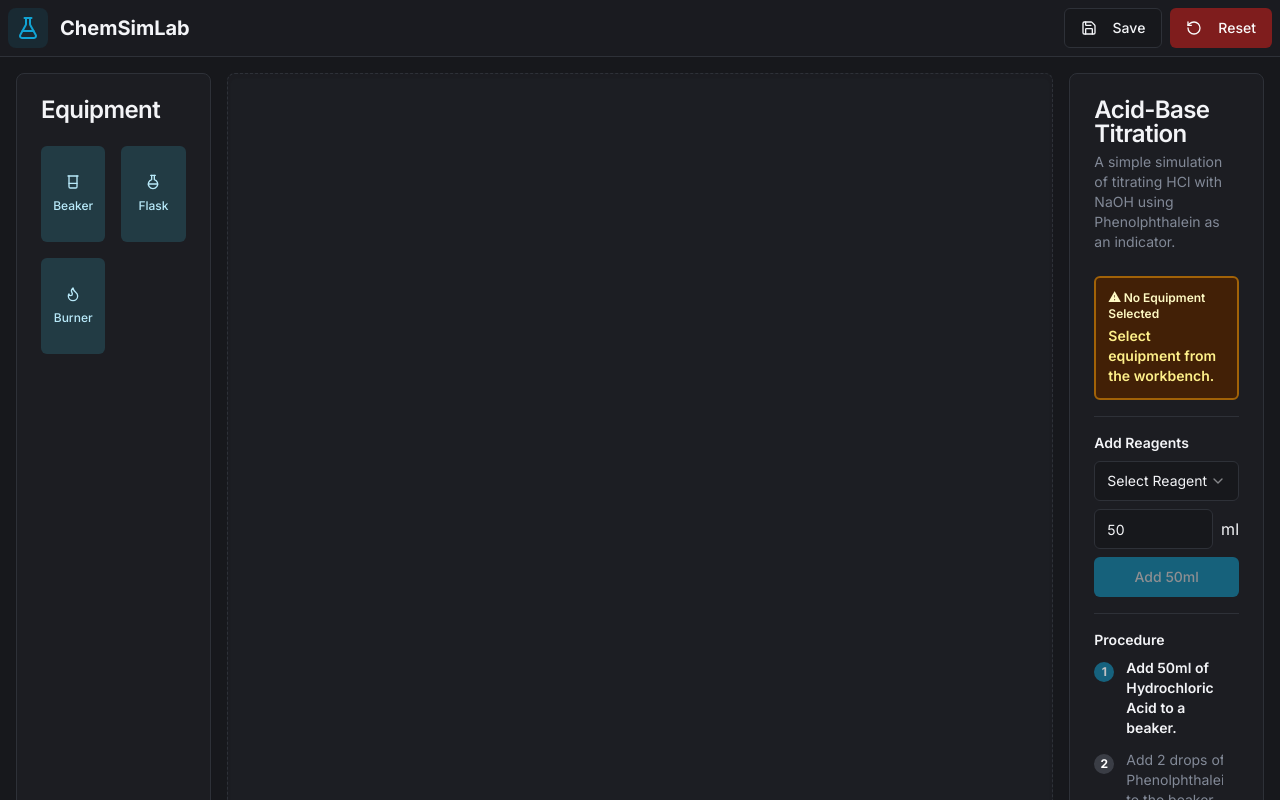
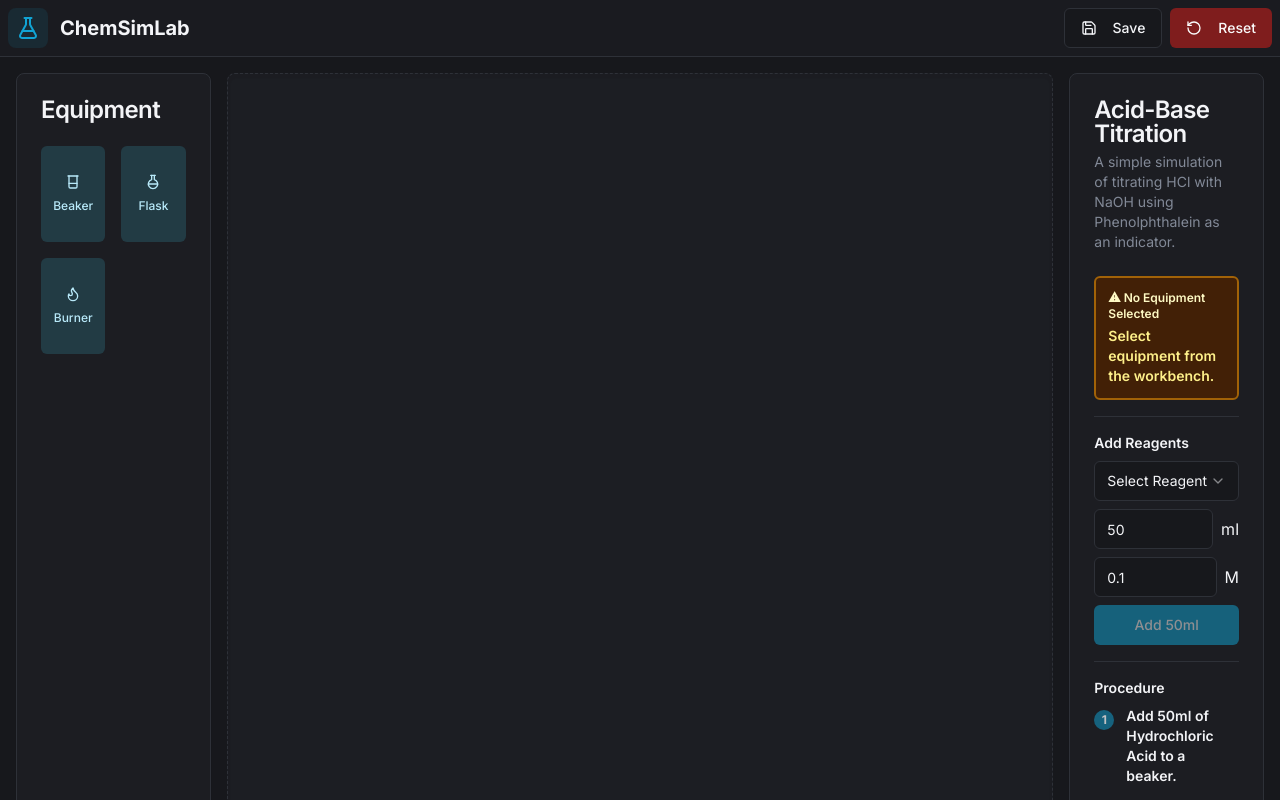
Before and after one commit to void-33/ReactorX, a Next.js app: page / in a window 1280 px wide. Built offline with nearby package versions, Linux system fonts and the light colour scheme; what @genkit-ai/google-genai, genkit would draw is missing.

Commit message:
feat(chemicals): add concentration field

```diff
--- a/src/app/page.tsx
+++ b/src/app/page.tsx
@@ -19,7 +19,7 @@ export default function ChemSimLabPage() {
   const [aiGuidance, setAiGuidance] = useState<{ guidance: string; isCorrect: boolean } | null>(null);
   const [isLoading, setIsLoading] = useState(false);
   const [analysisResult, setAnalysisResult] = useState<{ isExperimentComplete: boolean; completionReason: string } | null>(null);
-  const [lastInteractionToast, setLastInteractionToast] = useState<{title: string, description: string} | null>(null);
+  const [lastInteractionToast, setLastInteractionToast] = useState<{title: string, description: string, variant?: "default" | "destructive" } | null>(null);
   const [selectedItemId, setSelectedItemId] = useState<string | null>(null);
 
   const workbenchRef = useRef<HTMLDivElement>(null);
@@ -43,22 +43,22 @@ export default function ChemSimLabPage() {
 			chemicals: [],
       isDraggingEnabled: true,
       isSelected: false,
-      ...(type === 'beaker' || type === 'flask' ? { contents: { reagent: null, volume: 0, color: 'transparent' } } : {}),
+      ...(type === 'beaker' || type === 'flask' ? { contents: { reagent: null, volume: 0, color: 'transparent', concentration: 0.1 } } : {}),
       ...(type === 'burner' ? { isHeating: false } : {}),
     };
     setLabItems((prev) => [...prev, newItem]);
   };
 
-  const addReagentToItem = (itemId: string, reagent: Reagent, volume: number) => {
+  const addReagentToItem = (itemId: string, reagent: Reagent, volume: number, concentration: number) => {
     setLabItems(prevItems => prevItems.map(item => {
       if (item.id === itemId && item.contents) {
         // if(item.contents.volume > 0 && item.contents.reagent?.id !== reagent.id) {
         //     setLastInteractionToast({ title: 'Mixing not implemented', description: 'This simulation does not support mixing different reagents yet.', variant: 'destructive'});
         //     return item;
         // }
-				const finalChemicals = [...item.chemicals, { reagent, volume }];
+				const finalChemicals = [...item.chemicals, { reagent, volume, concentration }];
         const newVolume = item.contents.volume + volume;
-        return { ...item, contents: { reagent, volume: newVolume, color: reagent.color }, chemicals: finalChemicals };
+        return { ...item, contents: { reagent, volume: newVolume, color: reagent.color, concentration }, chemicals: finalChemicals };
       }
       return item;
     }));
--- a/src/components/lab/ExperimentPanel.tsx
+++ b/src/components/lab/ExperimentPanel.tsx
@@ -16,7 +16,7 @@ interface ExperimentPanelProps {
   currentStepIndex: number;
   items: LabItem[];
   selectedItem: LabItem | null;
-  onAddReagent: (itemId: string, reagent: Reagent, volume: number) => void;
+  onAddReagent: (itemId: string, reagent: Reagent, volume: number, concentration: number) => void;
   onGetGuidance: () => void;
   onAnalyzeCompletion: () => void;
   aiGuidance: { guidance: string; isCorrect: boolean } | null;
@@ -36,13 +36,14 @@ export default function ExperimentPanel({
 }: ExperimentPanelProps) {
   const [selectedReagentId, setSelectedReagentId] = useState<string>('');
   const [selectedVolume, setSelectedVolume] = useState<number>(50);
+  const [selectedConcentration, setSelectedConcentration] = useState<number>(0.1);
 
   const containerItems = items.filter(item => item.contents);
   const selectedReagent = experiment.reagents.find(r => r.id === selectedReagentId);
 
   const handleAddReagent = () => {
     if (selectedItem && selectedReagent) {
-      onAddReagent(selectedItem.id, selectedReagent, selectedVolume);
+      onAddReagent(selectedItem.id, selectedReagent, selectedVolume, selectedConcentration);
     }
   };
 
@@ -99,6 +100,17 @@ export default function ExperimentPanel({
                   />
                   <span>ml</span>
                 </div>
+                <div className="flex items-center gap-2">
+                  <Input
+                      type="number"
+                      placeholder="Concentration (M)"
+                      value={selectedConcentration}
+                      onChange={(e) => setSelectedConcentration(Number(e.target.value))}
+                      min="0.1"
+                      className="w-full"
+                  />
+                  <span>M</span>
+                </div>
 
                 <Button onClick={handleAddReagent} disabled={!selectedItem || !selectedReagentId || selectedVolume <= 0} className="w-full">
                     Add {selectedVolume}ml
--- a/src/lib/types.ts
+++ b/src/lib/types.ts
@@ -7,12 +7,14 @@ export type Reagent = {
 export type Liquid = {
 	reagent: Reagent;
 	volume: number;
+	concentration: number;
 };
 
 export type LiquidContents = {
   reagent: Reagent | null;
   volume: number; // in ml
   color: string;
+	concentration: number;
 };
 
 export type EquipmentType = 'beaker' | 'flask' | 'burner';
```
